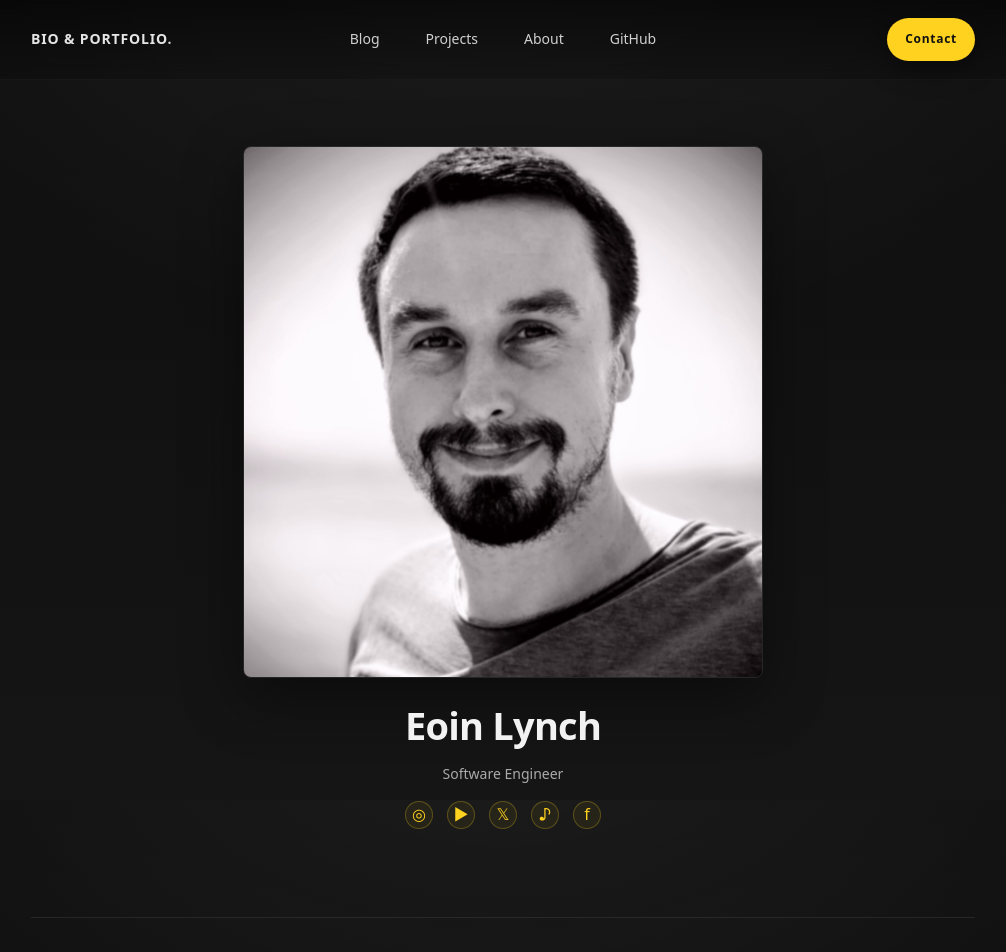
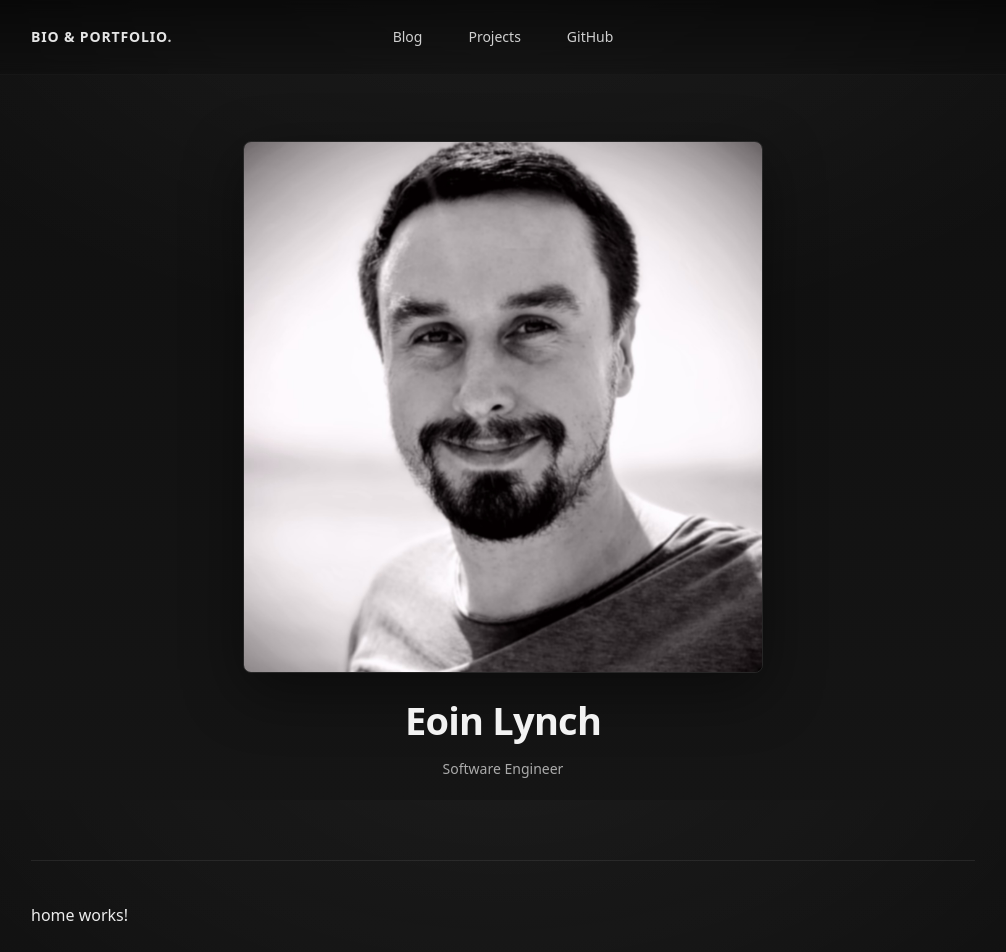
Before and after one commit to EoinLynch/eoinlynch.github.io, an Angular app: page / in a window 1280 px wide. Shown: the top 952 px of the page, without its empty margins (137-1143 px from the left). Built offline with nearby package versions, Linux system fonts and the light colour scheme.

Commit message:
Remove About link and social media icons
Removed the About link and social media icons from the navigation.

```diff
--- a/src/app/app.component.html
+++ b/src/app/app.component.html
@@ -6,10 +6,9 @@
     <nav class="nav">
       <a routerLink="/blog" routerLinkActive="active">Blog</a>
       <a routerLink="/projects" routerLinkActive="active">Projects</a>
-      <a routerLink="/about" routerLinkActive="active">About</a>
       <a href="https://github.com/EoinLynch" target="_blank" rel="noopener">GitHub</a>
     </nav>
-    <a class="cta" href="#" (click)="$event.preventDefault()">Contact</a>
+
   </div>
 </header>
 
@@ -28,13 +27,7 @@ Software Engineer
 
       </p>
 
-      <div class="social">
-        <a class="icon" href="#" (click)="$event.preventDefault()" aria-label="Instagram">◎</a>
-        <a class="icon" href="#" (click)="$event.preventDefault()" aria-label="YouTube">▶</a>
-        <a class="icon" href="#" (click)="$event.preventDefault()" aria-label="X">𝕏</a>
-        <a class="icon" href="#" (click)="$event.preventDefault()" aria-label="TikTok">♪</a>
-        <a class="icon" href="#" (click)="$event.preventDefault()" aria-label="Facebook">f</a>
-      </div>
+
 
     </div>
   </section>
```
